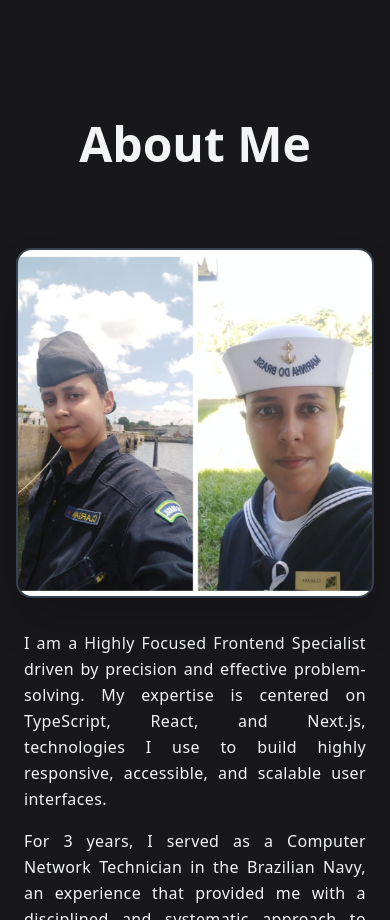
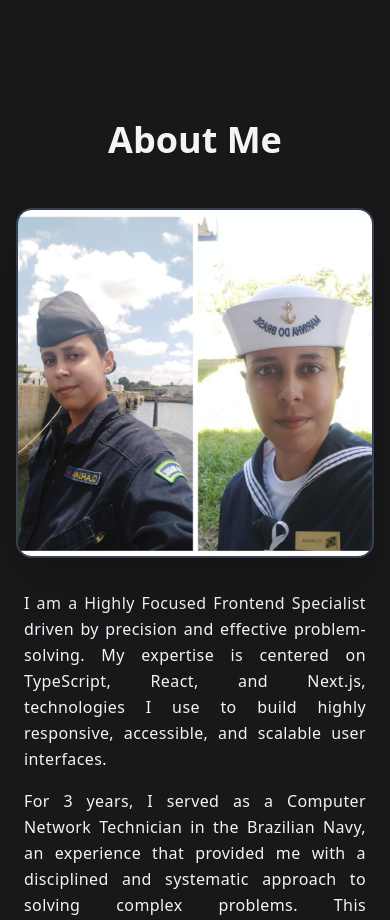
Before and after one commit to abreuclariana/my-portifolio, a Next.js app: page / in a window 390 px wide. Shown: the part 800-1720 px from the top of the page. Built offline with nearby package versions, Linux system fonts and the light colour scheme.

Commit message:
fix: adjust About Me title size for mobile responsiveness

```diff
--- a/src/app/components/About.tsx
+++ b/src/app/components/About.tsx
@@ -9,7 +9,7 @@ export function About() {
   return (
     <section id="about" className="mt-10 py-10 text-center scroll-smooth">
       {/* Título centralizado */}
-      <h2 className="text-5xl font-bold mb-20 text-gray-600 dark:text-gray-100">
+      <h2 className="text-4xl md:text-5xl font-bold mb-12 md:mb-16 lg:mb-20 text-gray-600 dark:text-gray-100">
         {t("about.title")}
       </h2>
 
```
